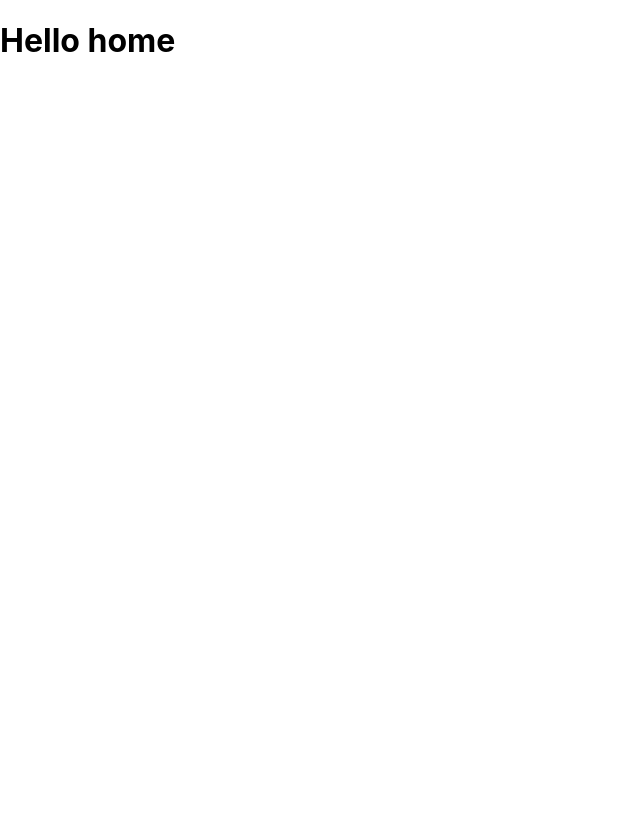
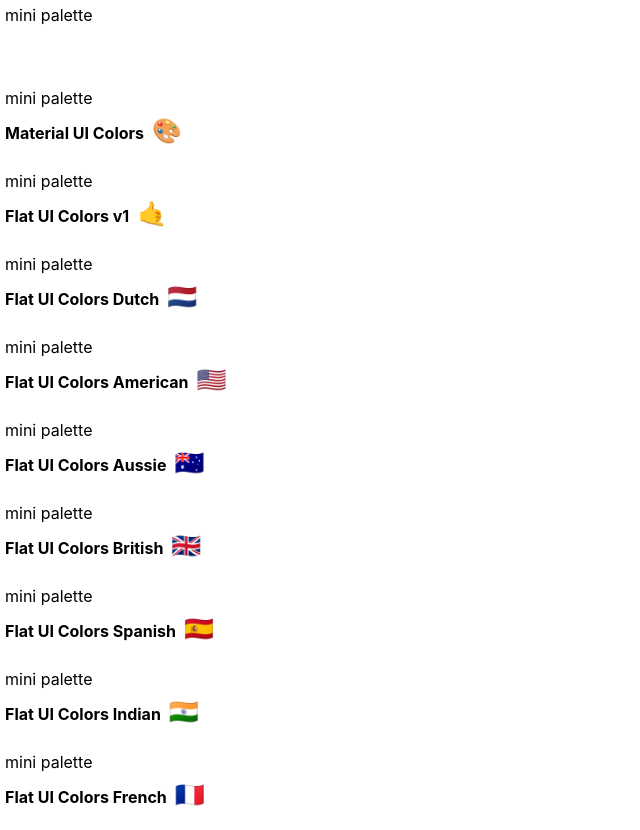
Before and after one commit to LoukrichiFouad97/color-palettes-project, a React (Create React App) app: page / in a window 1280 px wide. Shown: the whole page, without its empty margins (0-640 px from the left). Before the commit the page ends 800 px from the top, so only its background shows below. Built offline with nearby package versions, Linux system fonts and the light colour scheme.

Commit message:
Start styling MiniPalette

```diff
--- a/package.json
+++ b/package.json
@@ -5,6 +5,7 @@
   "dependencies": {
     "@material-ui/core": "^4.10.2",
     "@material-ui/icons": "^4.9.1",
+    "@material-ui/styles": "^4.10.0",
     "@testing-library/jest-dom": "^4.2.4",
     "@testing-library/react": "^9.3.2",
     "@testing-library/user-event": "^7.1.2",
--- a/src/App.js
+++ b/src/App.js
@@ -3,6 +3,7 @@
 import Palette from "./components/Palette";
 import seedColors from "./components/seedColors";
 import { generatePalette } from "./components/ColorHelpers";
+import PaletteList from "./components/PaletteList";
 
 class App extends Component {
 	findPalette = (id) => {
@@ -15,7 +16,11 @@
 		return (
 			<div className="App">
 				<Switch>
-					<Route exact path="/" render={() => <h1>Hello home</h1>} />
+					<Route
+						exact
+						path="/"
+						render={() => <PaletteList palettes={seedColors} />}
+					/>
 					<Route
 						exact
 						path="/palette/:id"
--- /dev/null
+++ b/src/components/MiniPalette.js
@@ -0,0 +1,47 @@
+import React, { Component } from "react";
+import { withStyles } from "@material-ui/styles";
+
+const myCss = {
+	root: {
+		backgroundColor: "white",
+		borderRadius: "5px",
+		padding: "5px",
+		position: "relative",
+		overflow: "hidden",
+		"&:hover": {
+			cursor: "pointer",
+		},
+	},
+	color: {
+		backgroundColor: "grey",
+	},
+	title: {
+		dispplay: "flex",
+		justifyContent: "space-between",
+		alignItems: "center",
+		margin: "0",
+		color: "black",
+		paddingTop: "0.5rem",
+		fontSize: "1rem",
+		position: "relative",
+	},
+	emoji: {
+		marginLeft: "0.5rem",
+		fontSize: "1.5rem",
+	},
+};
+
+function MiniPalette(props) {
+	const { classes, paletteName, emoji } = props;
+	return (
+		<div className={classes.root}>
+			<div className={classes.colors}>mini palette</div>
+			<h5 className={classes.title}>
+				{paletteName}
+				<span className={classes.emoji}>{emoji}</span>
+			</h5>
+		</div>
+	);
+}
+
+export default withStyles(myCss)(MiniPalette);
--- a/src/components/Navbar.js
+++ b/src/components/Navbar.js
@@ -1,4 +1,5 @@
 import React, { Component } from "react";
+import { Link } from "react-router-dom";
 import Select from "@material-ui/core/Select";
 import MenuItem from "@material-ui/core/MenuItem";
 import Snackbar from "@material-ui/core/Snackbar";
@@ -30,7 +31,7 @@
 			<div>
 				<header className="Navbar">
 					<div className="logo">
-						<a href="#">reactcolorpicker</a>
+						<Link to="/">reactcolorpicker</Link>
 					</div>
 					<div className="slider-container">
 						<span>Level: {level}</span>
@@ -80,7 +81,6 @@
 						}
 					></Snackbar>
 				</header>
-
 			</div>
 		);
 	}
--- /dev/null
+++ b/src/components/PaletteList.js
@@ -0,0 +1,19 @@
+import React, { Component } from "react";
+import { Link } from "react-router-dom";
+import MiniPalette from "./MiniPalette";
+
+export default class PaletteList extends Component {
+	render() {
+		const { palettes } = this.props;
+		return (
+			<div>
+				<MiniPalette />
+				{palettes.map((palette) => (
+					<p key={palette.id}>
+						<MiniPalette {...palette} />
+					</p>
+				))}
+			</div>
+		);
+	}
+}
```
